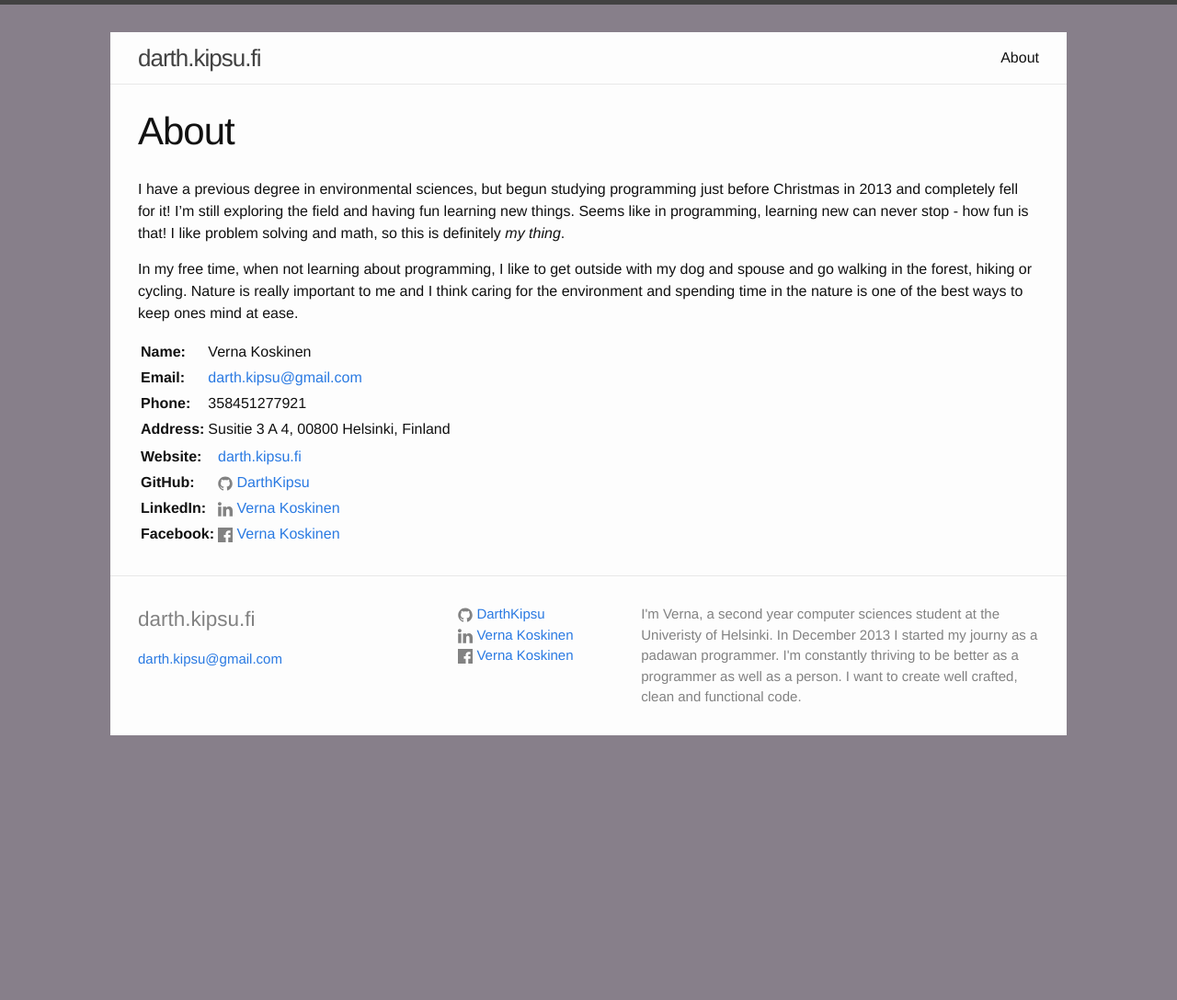
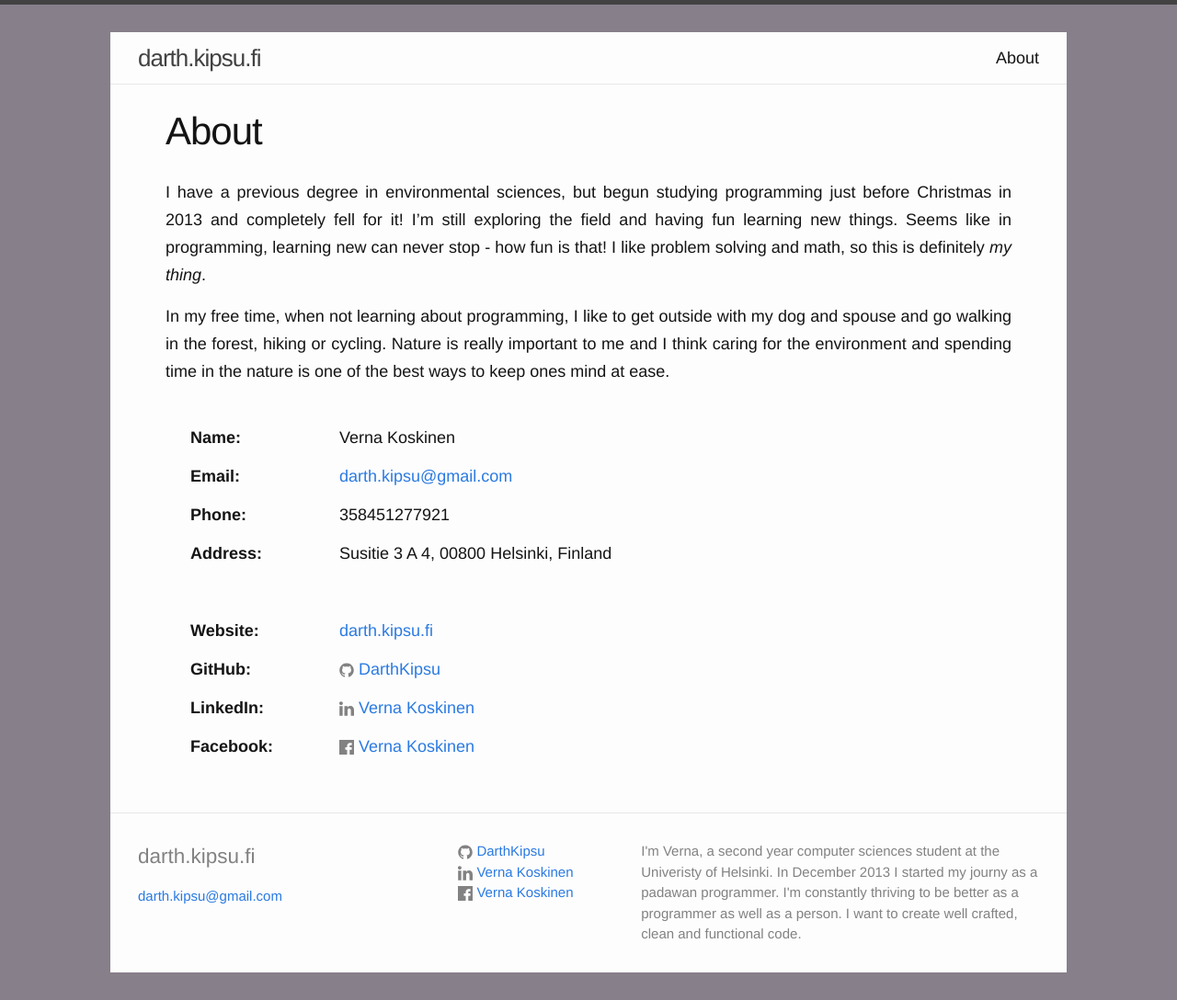
Before and after one commit to DarthKipsu/DarthKipsu.github.io, a Jekyll site: the page built from about.md, in a window 1280 px wide. Shown: the whole page at 92% size. Built offline with Jekyll 4.4.1, drawn with Linux system fonts in a browser that asks for light colours; before the commit the page ends 900 px from its top, so only the background shows below that.

Commit message:
add minor changes to layour appearance

```diff
--- a/_config.yml
+++ b/_config.yml
@@ -12,7 +12,7 @@ email: darth.kipsu@gmail.com
 phone: +358451277921
 address: Susitie 3 A 4, 00800 Helsinki, Finland
 github_username:  DarthKipsu
-linkedin_url: "//www.linkedin.com/pub/verna-koskinen/85/339/a4a"
+linkedin_url: "//www.linkedin.com/in/vernakoskinen"
 facebook_url: "//www.facebook.com/verna.koskinen"
 
 # Build settings
--- a/_sass/_base.scss
+++ b/_sass/_base.scss
@@ -16,6 +16,7 @@ dl, dd, ol, ul, figure {
 body {
     font: $base-font-weight #{$base-font-size}/#{$base-line-height} $base-font-family;
     color: $text-color;
+    line-height: $line-height;
     background-color: $background-color;
     -webkit-text-size-adjust: 100%;
     -webkit-font-feature-settings: "kern" 1;
--- a/_sass/_layout.scss
+++ b/_sass/_layout.scss
@@ -103,6 +103,8 @@
  * Site footer
  */
 .site-footer {
+  padding-bottom: $spacing-unit;
+  line-height: 1.5;
 
   > .footer-content {
     border-top: 1px solid $grey-color-light;
@@ -177,6 +179,7 @@
  * Page content
  */
 .page {
+  text-align: justify;
 
   > .page-content {
     background-color: $content-bg-color;
@@ -214,6 +217,7 @@
  */
 .post-header {
   margin-bottom: $spacing-unit;
+  padding: 0 $spacing-unit;
 }
 
 .post-title {
@@ -228,6 +232,7 @@
 
 .post-content {
   margin-bottom: $spacing-unit;
+  padding: 0 $spacing-unit;
 
   h2 {
     font-size: 32px;
@@ -252,4 +257,13 @@
       font-size: 18px;
     }
   }
+
+  > table {
+    padding: $small-spacing;
+
+    td {
+      padding: 5px;
+      min-width: 150px;
     }
+  }
+}
--- a/css/main.scss
+++ b/css/main.scss
@@ -7,16 +7,18 @@
 
 // Our variables
 $base-font-family: "Helvetica Neue", Helvetica, Arial, sans-serif;
-$base-font-size:   16px;
+$base-font-size:   18px;
 $base-font-weight: 400;
 $small-font-size:  $base-font-size * 0.875;
 $base-line-height: 1.5;
 
 $spacing-unit:     30px;
+$small-spacing:    20px;
+$line-height:      30px;
 
-$text-color:       #111;
+$text-color:       #141414;
 $background-color: #877F8A;
-$content-bg-color:    #fdfdfd;
+$content-bg-color: #fdfdfd;
 $brand-color:      #2a7ae2;
 
 $grey-color:       #828282;
```
Lines whose indentation alone changed are shown as unchanged.
